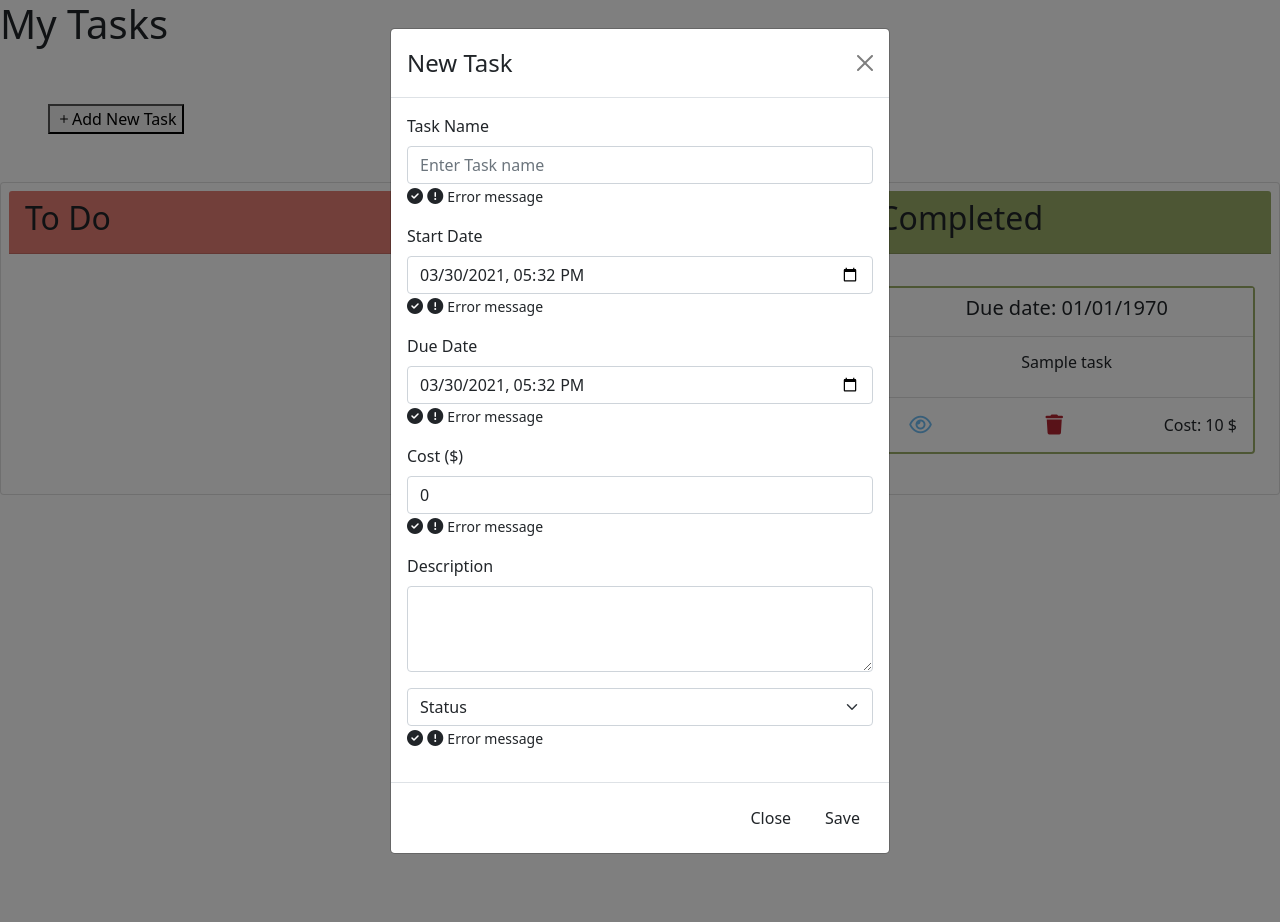
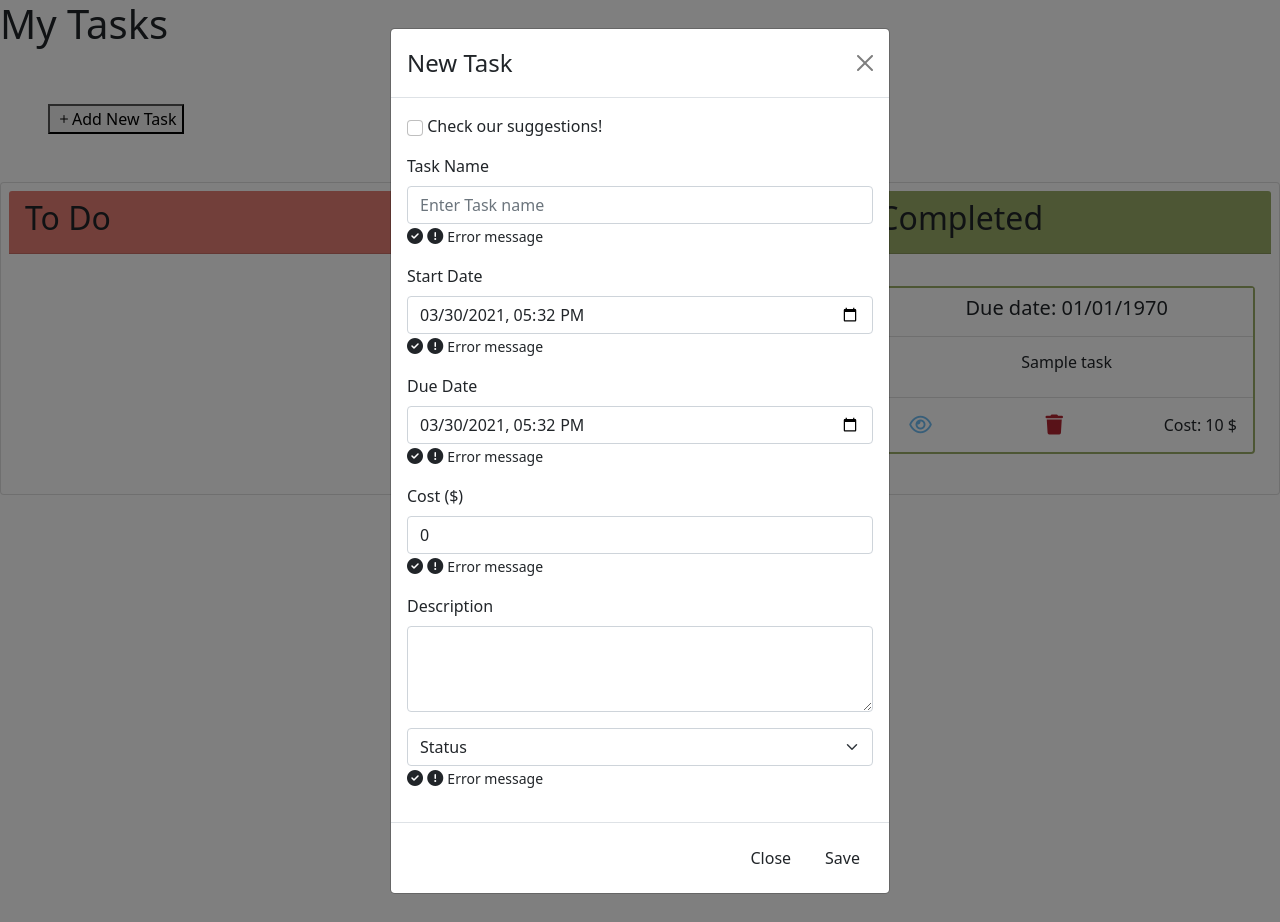
Before and after one commit to shakedch/MarryMe, a PHP site: page /tasks.php in a window 1280 px wide, after a click on "Add New Task". Run offline with PHP 8.4, Linux system fonts and the light colour scheme; tables that the repository leaves empty or names only in its code hold one stand-in row (values such as "Sample post"); some libraries are stand-ins or nearby versions; some web fonts are replaced.

Commit message:
[feat-3] add tasks suggestions bank FE & BE

```diff
--- a/css/taskStyle.css
+++ b/css/taskStyle.css
@@ -207,9 +207,7 @@ textarea:-webkit-autofill:focus,
 select:-webkit-autofill,
 select:-webkit-autofill:hover,
 select:-webkit-autofill:focus {
-  /* border: 1px solid green;
-  -webkit-text-fill-color: green; */
-  -webkit-box-shadow: 0 0 0px 1000px white inset;
+  box-shadow: 0 0 0px 1000px white inset;
   transition: background-color 5000s ease-in-out 0s;
   font-size: 1rem;
   font-weight: bold;
--- a/includes/tasksProcess/insertAndDelete.php
+++ b/includes/tasksProcess/insertAndDelete.php
@@ -19,6 +19,9 @@ $mysqli = new mysqli("localhost", "root", "", "marryme") or die(mysqli_error(($m
 $task_id = " ";
 $update = false;
 $name = "";
+
+$nameBank = "";
+
 $startDate = date('Y-m-d\TH:i');
 $minDueDate = date('Y-m-d\TH:i');
 $dueDate = '';
@@ -32,14 +35,23 @@ $status = '';
 
 if (isset($_POST["save"])) {
     $name = $_POST["name"];
+    debug_to_console($name);
+    $nameBank = $_POST["nameBank"];
+    debug_to_console($nameBank);
     $startDate = $_POST["start_date"];
     $dueDate = $_POST["due_date"];
     $cost = $_POST["cost"] == '' ? 0 : $_POST["cost"];
     $description = $_POST["description"];
     $status = $_POST["status"];
 
-    $mysqli->query("INSERT INTO `tasks`(`user_id`, `name`, `start_date`, `due_date`, `cost`, `description`, `status`) VALUES (1,'$name','$startDate','$dueDate','$cost','$description','$status')") or
-        die($mysqli->error);
+    if ($name === '') {
+        $mysqli->query("INSERT INTO `tasks`(`user_id`, `name`, `start_date`, `due_date`, `cost`, `description`, `status`) VALUES (1,'$nameBank','$startDate','$dueDate','$cost','$description','$status')") or
+            die($mysqli->error);
+    } elseif ($nameBank === '') {
+        $mysqli->query("INSERT INTO `tasks`(`user_id`, `name`, `start_date`, `due_date`, `cost`, `description`, `status`) VALUES (1,'$name','$startDate','$dueDate','$cost','$description','$status')") or
+            die($mysqli->error);
+    }
+
 
     $_SESSION['message'] = "Record has been saved!";
     $_SESSION['msg_type'] = "success";
--- /dev/null
+++ b/includes/tasksProcess/taskBank.js
@@ -0,0 +1,11 @@
+function clickForMore() {
+  var x = document.getElementById("showTaskBank");
+  var y = document.getElementById("taskNameInput");
+  if (x.style.display === "none") {
+    x.style.display = "block";
+    y.style.display = "none";
+  } else {
+    x.style.display = "none";
+    y.style.display = "block";
+  }
+}
--- a/includes/tasksProcess/taskCreateValidation.js
+++ b/includes/tasksProcess/taskCreateValidation.js
@@ -1,5 +1,6 @@
 const formCreate = document.getElementById("createForm");
 const taskName = document.getElementById("name");
+const taskNameBank = document.getElementById("nameBank");
 const taskCost = document.getElementById("createCost");
 const taskStatus = document.getElementById("status");
 const taskStartDate = document.getElementById("start_date");
@@ -23,11 +24,14 @@ function checkInputsCreate(e) {
   // trim to remove the whitespaces
   let isValid = true;
   const nameValue = taskName.value.trim();
+  const nameBankValue = taskNameBank.selectedIndex;
   const statusValue = taskStatus.selectedIndex;
   const startDateValue = taskStartDate.value;
   const dueDateValue = taskDueDate.value;
 
-  const cost = e.target[4].value;
+  const cost = e.target[6].value;
+  console.log("cost", cost);
+  console.log("fun", validateCost(cost));
   if (!cost) {
     cost = 0;
   }
@@ -41,9 +45,8 @@ function checkInputsCreate(e) {
 
   today = mm + "/" + dd + "/" + yyyy;
 
-  if (nameValue === "") {
+  if (nameValue === "" && nameBankValue <= 0) {
     setErrorFor(taskName, "Task name cannot be blank");
-    // $(".name").css("border-bottom", "2px solid red");
     isValid = false;
   } else {
     setSuccessFor(taskName);
--- a/includes/tasksProcess/tasks.php
+++ b/includes/tasksProcess/tasks.php
@@ -76,6 +76,7 @@
                     data-bs-target="#taskCreateModal"><i class="bi bi-plus addIcon"></i>Add
                     New Task</button>
             </div>
+
 
             <div class="d-flex justify-content-around col-md-12">
                 <?php
@@ -325,8 +326,28 @@
                                     enctype="multipart/form-data">
                                     <div class="modal-body">
                                         <input type="hidden" name="task_id">
+                                        <script src="./taskBank.js"></script>
 
                                         <div class='mb-3 form-group'>
+                                            <input onclick="clickForMore()" class="form-check-input " type="checkbox"
+                                                style="margin-top: 6px;" />
+                                            <label class="form-check-label lableTask">Check our
+                                                suggestions!</label>
+                                        </div>
+
+                                        <div id="showTaskBank" class='mb-3 form-group' style="display: none">
+                                            <select id="nameBank" name='nameBank'
+                                                class="form-select statusTask lableTask">
+                                                <option selected disabled hidden>Choose Task</option>
+                                                <?php
+                                                        $records = $mysqli->query("SELECT * FROM tasksuggestions") or die($mysqli->error);
+                                                        while ($data = mysqli_fetch_array($records)) {
+                                                            echo "<option value='" . $data['suggestion_name'] . "'>" . $data['suggestion_name'] . "</option>";  // displaying data in option menu
+                                                        }
+                                                        ?>
+                                            </select>
+                                        </div>
+                                        <div id="taskNameInput" class='mb-3 form-group'>
                                             <label class="form-label lableTask" for='name'>Task Name</label>
                                             <input class="form-control name inputTask" id="name" type="text" name="name"
                                                 placeholder="Enter Task name">
@@ -334,6 +355,8 @@
                                             <i class="fas fa-exclamation-circle"></i>
                                             <small id="errorName">Error message</small>
                                         </div>
+
+
 
                                         <div class='mb-3 form-group'>
                                             <label for="start_date" class="form-label lableTask">Start Date</label>
```
